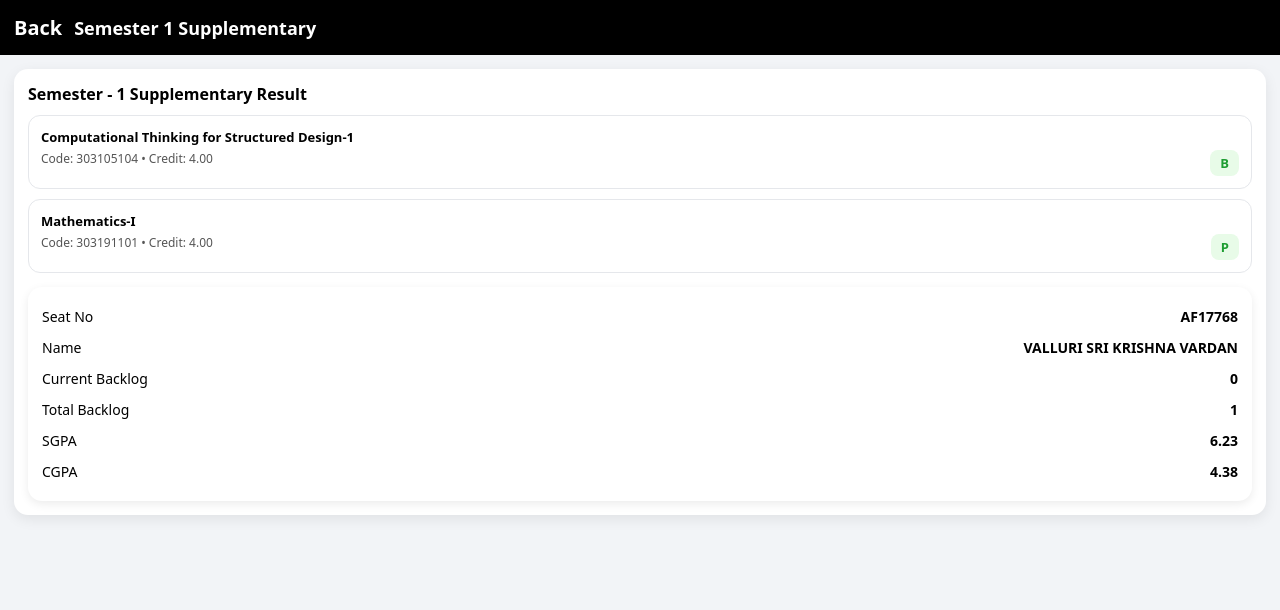
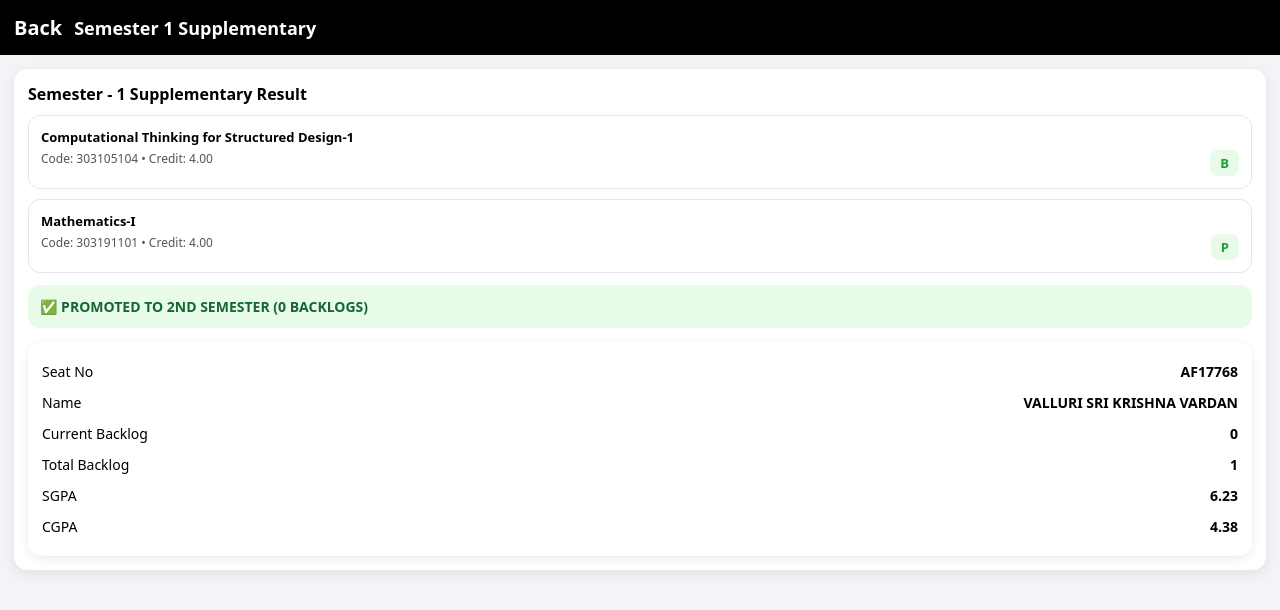
Before and after one commit to vardhanyahoo999-ship-it/PARUL_UNIVERSITY, a plain HTML site: page student/sem-1supply.html in a window 1280 px wide. Drawn offline with Linux system fonts and the light colour scheme.

Commit message:
Update sem-1supply.html

```diff
--- a/student/sem-1supply.html
+++ b/student/sem-1supply.html
@@ -44,6 +44,11 @@
         </div>
       </div>
 
+        <!-- STATUS -->
+      <div class="result-alert">
+        ✅ PROMOTED TO 2ND SEMESTER (0 BACKLOGS)
+      </div>
+
       <!-- INFO -->
       <div class="result-info">
         <div class="result-row"><span>Seat No</span><b>AF17768</b></div>
@@ -54,6 +59,7 @@
         <div class="result-row"><span>CGPA</span><b>4.38</b></div>
       </div>
 
+
     </div>
 
   </div>
```
